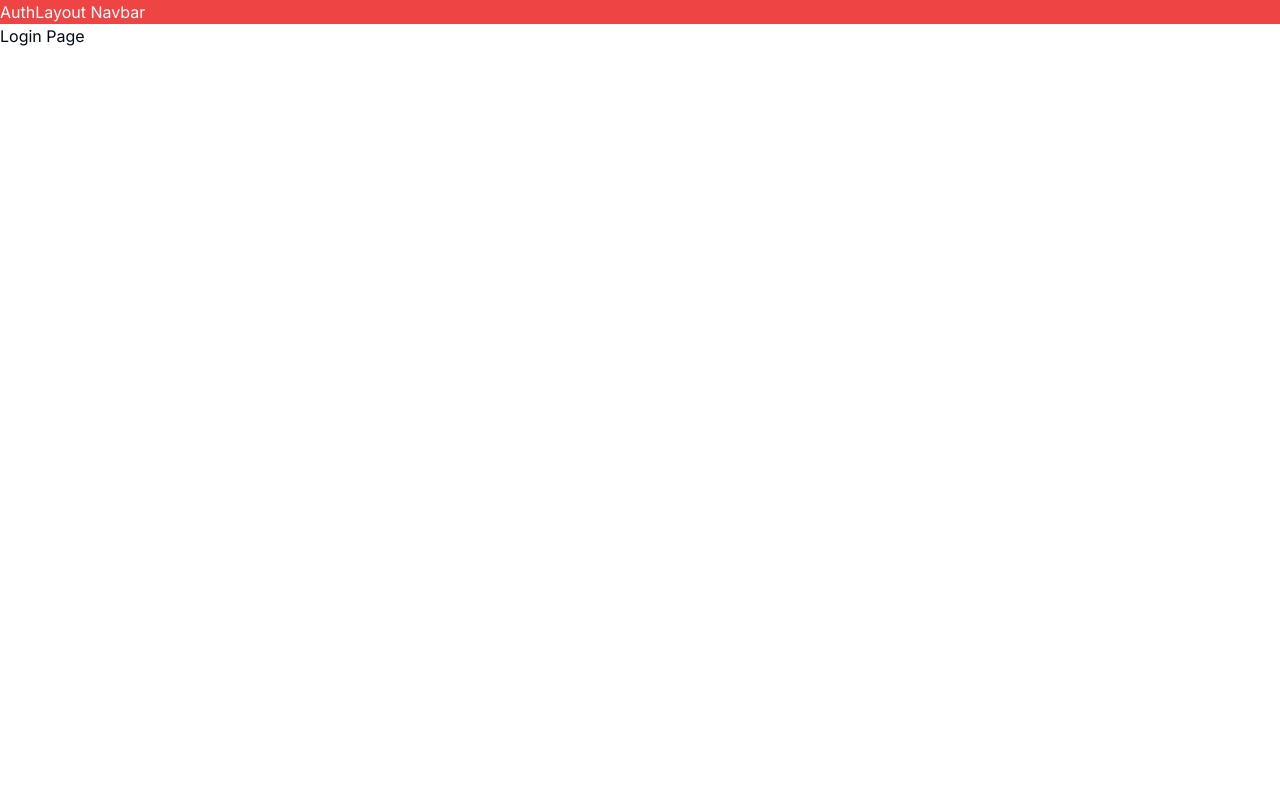
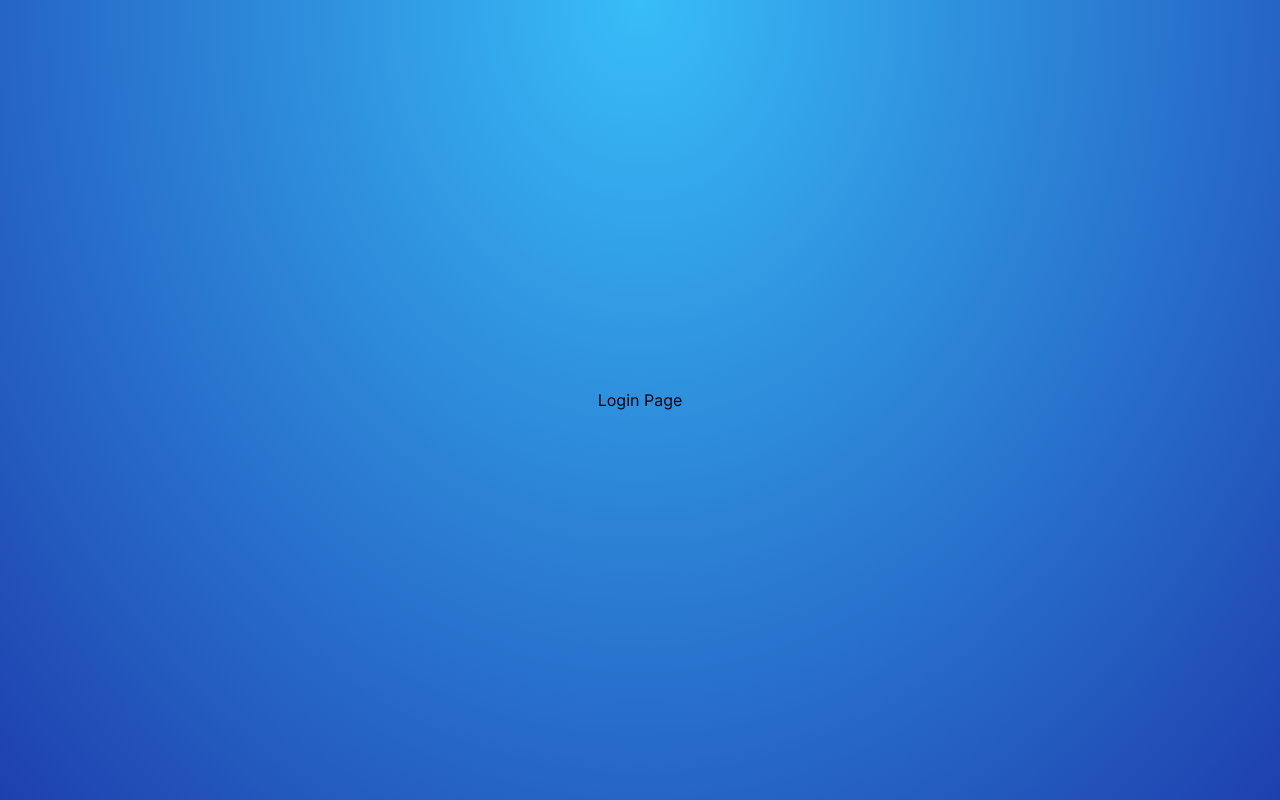
Before and after one commit to mike-shields-dev/next-auth-v5-tut, a Next.js app: page /login in a window 1280 px wide. Built offline with nearby package versions, Linux system fonts and the light colour scheme.

Commit message:
style: Add tw styles to AuthLayout

```diff
--- a/src/app/(auth)/layout.tsx
+++ b/src/app/(auth)/layout.tsx
@@ -4,8 +4,14 @@ export default function AuthLayout({
   children: React.ReactNode;
 }) {
   return (
-    <div>
-      <nav className="bg-red-500 text-white">AuthLayout Navbar</nav>
+    <div
+      className="
+      h-full flex
+      items-center
+      justify-center
+      bg-[radial-gradient(ellipse_at_top,_var(--tw-gradient-stops))]
+    from-sky-400 to-blue-800"
+    >
       {children}
     </div>
   );
```
